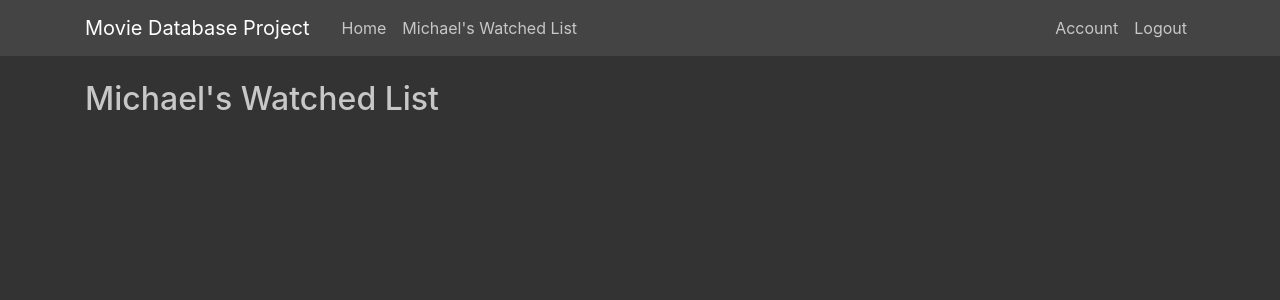
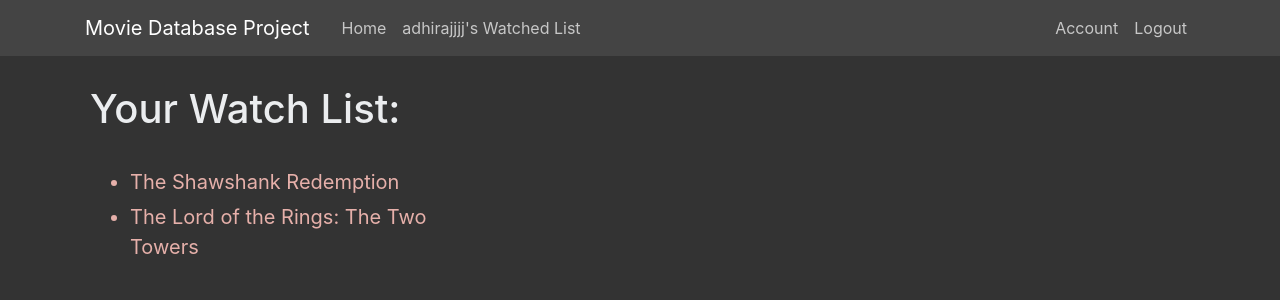
Before and after one commit to MurphyMichael/Python-Flask-web-app, a Flask app: page /watchedlist in a window 1280 px wide. Shown: the top 300 px of the page. Run offline with Flask 2, Linux system fonts and the light colour scheme; a user stored in the database is signed in; data comes from the database, SQL or seed files in the repository; parts of the project's set-up code (start-up, migrations or seed data) failed here and were passed over; some libraries are stand-ins or nearby versions.

Commit message:
Latest update

```diff
--- a/app/models.py
+++ b/app/models.py
@@ -59,4 +59,3 @@
     userID = db.Column(db.Integer, db.ForeignKey('user.id'), nullable=False)
     movieID = db.Column(db.Integer, db.ForeignKey('movie.id'), nullable=False)
     movieName = db.Column(db.String(50), nullable=False)
-    movieGenre = db.Column(db.String(120), unique=False, nullable=False)
--- a/app/routes.py
+++ b/app/routes.py
@@ -46,8 +46,7 @@
 
     movieName = request.args.get('title')
 
-    search = ia.search_movie(movieName)
-    rand = ia.search_movie(movieName)
+    rand = ia.search_movie(str(movieName))
     M_ID = rand[0].movieID
     mov = ia.get_movie(M_ID)
     moviePlot = mov['plot outline']
@@ -58,22 +57,30 @@
 
 
 
-    return render_template('movie.html', M_ID = M_ID, movieName=movieName, poster=poster, moviePlot = moviePlot, movieRatings = movieRatings, movieGenre = movieGenre)
+    return render_template('movie.html', M_ID = int(M_ID), movieName=movieName, poster=poster, moviePlot = moviePlot, movieRatings = movieRatings, movieGenre = movieGenre)
 
 
 @app.route('/addToWatchedList', methods=['GET', 'POST'])
+@login_required
 def addToWatchedList():
-    #@login_required
     r = imdb.IMDb()
     ID = request.args.get('movies_ID')
 
+    movieObject = r.get_movie(ID)
+    name = movieObject['title']
+    uID = current_user.get_id()
 
-    name = r.get_movie(ID)
-    uID = current_user.id
-    genre = name['genres']
-    watchList = WatchedList(userID=uID, movieID=ID, movieName=name, movieGenre= genre)
-    db.session.add(watchList)
-    db.session.commit()
+    watchList = WatchedList(userID=uID, movieID=int(ID), movieName=name)
+
+    check = WatchedList.query.filter_by(movieName=name, userID=uID).first()
+    if check != None:
+        flash(f"{ name } is already in your watched list", 'info')
+        return redirect(url_for('Home'))
+    else:
+        flash(f' {name} has been added to your watched list!', 'success')
+        db.session.add(watchList)
+        db.session.commit()
+        return redirect(url_for('Home'))
 
 
 # route that displays the register form
@@ -145,7 +152,9 @@
 @app.route('/watchedlist')
 @login_required
 def Watched_List():
-   return render_template('watchedlist.html', title='Watched List')
+
+
+    return render_template('watchedlist.html', data = WatchedList.query.filter_by(userID=current_user.get_id()).all())
 
 
 # route to request password reset.
--- a/app/templates/watchedlist.html
+++ b/app/templates/watchedlist.html
@@ -1,12 +1,33 @@
 {% extends "layout.html" %}
 {% block content %}
-<h2 class="watched-list-heading">{{ current_user.username }}'s Watched List</h2>
-<!-- <div class="content-section">
-    <div class="media">
-      <img class="rounded-circle account-img" src="{{ image }}">
-      <div class="media-body">
 
-      </div>
-    </div>
-</div> -->
+
+<div>
+<h1>Your Watch List:</h1>
+<br>
+
+	<ul>
+		{% for row in data %}
+			<li>{{row["movieName"]}}</li>
+		{% endfor %}
+
+	</ul>
+</div>
+
+<style>
+h1 {
+  color: #EBEDEF;
+  width: 50%;
+  height: 100%;
+  margin: 5px;
+}
+
+ul li {
+  width: 50%;
+  height: 100%;
+  font-size: 20px;
+  color: #E6B0AA;
+  margin: 5px;
+}
+</style>
 {% endblock content%}
```
Also changed, not shown: app/templates/movie.html (+4 -4 lines), app/site.db, site.db (deleted), 2 other files.
